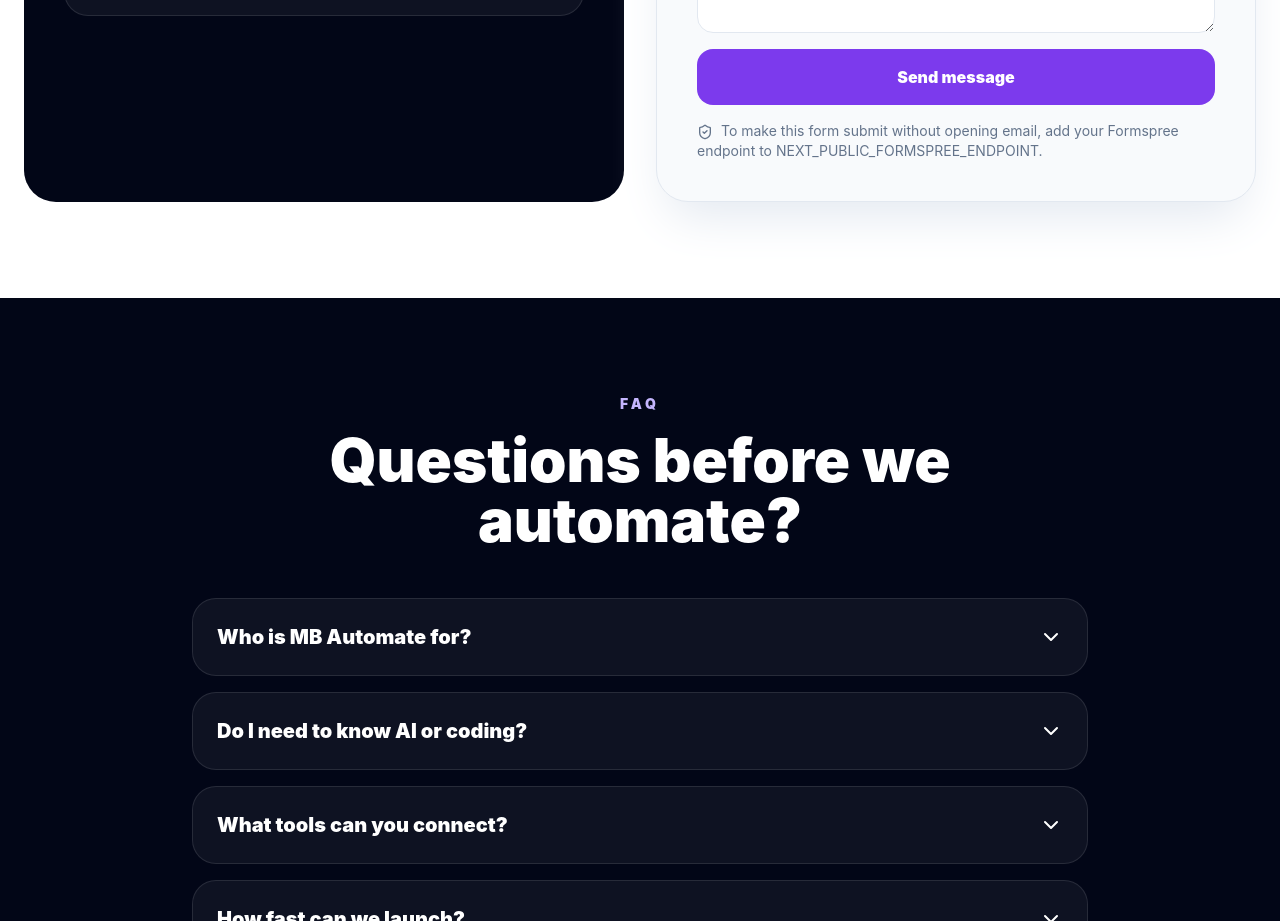
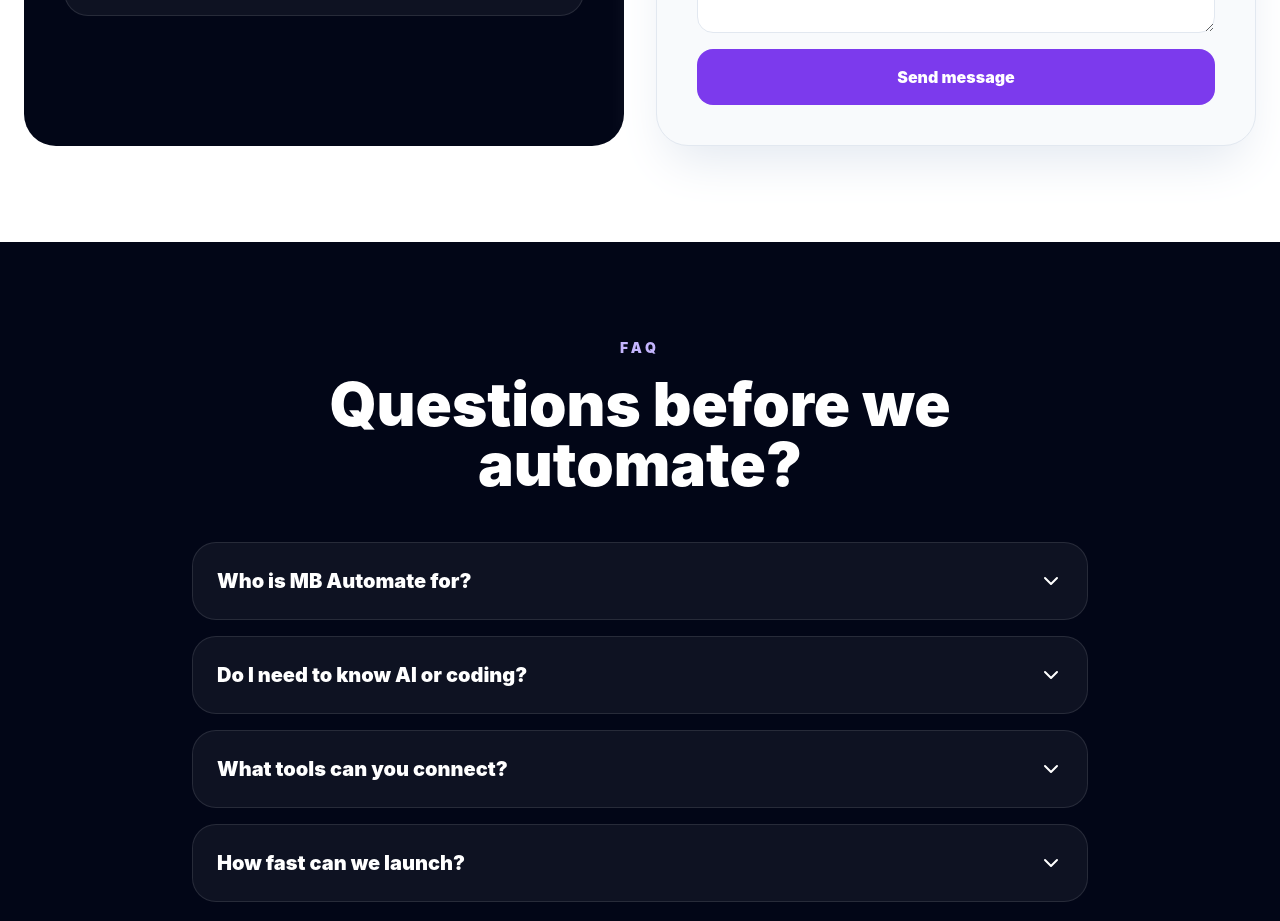
Before and after one commit to mariuszbar/mbautomate-site, a Next.js app: page / in a window 1280 px wide. Shown: the part 4140-5061 px from the top of the page. Built offline with nearby package versions, Linux system fonts and the light colour scheme.

Commit message:
add web3forms contact form

```diff
--- a/app/page.tsx
+++ b/app/page.tsx
@@ -57,23 +57,18 @@
     e.preventDefault();
     const form = e.currentTarget;
     const data = new FormData(form);
-    const endpoint = process.env.NEXT_PUBLIC_FORMSPREE_ENDPOINT;
+    data.append('access_key', '4ee1690c-608a-47a7-9349-a602fdc867ad');
 
-    if (endpoint) {
-      const res = await fetch(endpoint, { method: 'POST', body: data, headers: { Accept: 'application/json' } });
-      if (res.ok) {
-        setStatus('Thanks. Your message has been sent.');
-        form.reset();
-      } else {
-        setStatus('Something went wrong. Please email hello@mbautomate.com.');
-      }
-      return;
+    const res = await fetch('https://api.web3forms.com/submit', {
+      method: 'POST',
+      body: data
+    });
+    if (res.ok) {
+      setStatus('Thanks. Your message has been sent.');
+      form.reset();
+    } else {
+      setStatus('Something went wrong. Please email hello@mbautomate.com.');
     }
-
-    const name = encodeURIComponent(String(data.get('name') || ''));
-    const email = encodeURIComponent(String(data.get('email') || ''));
-    const message = encodeURIComponent(String(data.get('message') || ''));
-    window.location.href = `mailto:hello@mbautomate.com?subject=Free consultation request&body=Name: ${name}%0AEmail: ${email}%0A%0AMessage:%0A${message}`;
   }
 
   return (
@@ -213,7 +208,7 @@
               <textarea name="message" required rows={5} placeholder="What process should AI automate for you?" className="rounded-2xl border border-slate-200 bg-white px-5 py-4 outline-none focus:border-violet-500" />
               <button className="rounded-2xl bg-violet-600 px-6 py-4 font-black text-white transition hover:bg-violet-500">Send message</button>
               {status && <p className="text-sm font-semibold text-slate-700">{status}</p>}
-              <p className="text-sm text-slate-500"><ShieldCheck className="mr-1 inline h-4 w-4" /> To make this form submit without opening email, add your Formspree endpoint to NEXT_PUBLIC_FORMSPREE_ENDPOINT.</p>
+
             </div>
           </motion.form>
         </div>
```
